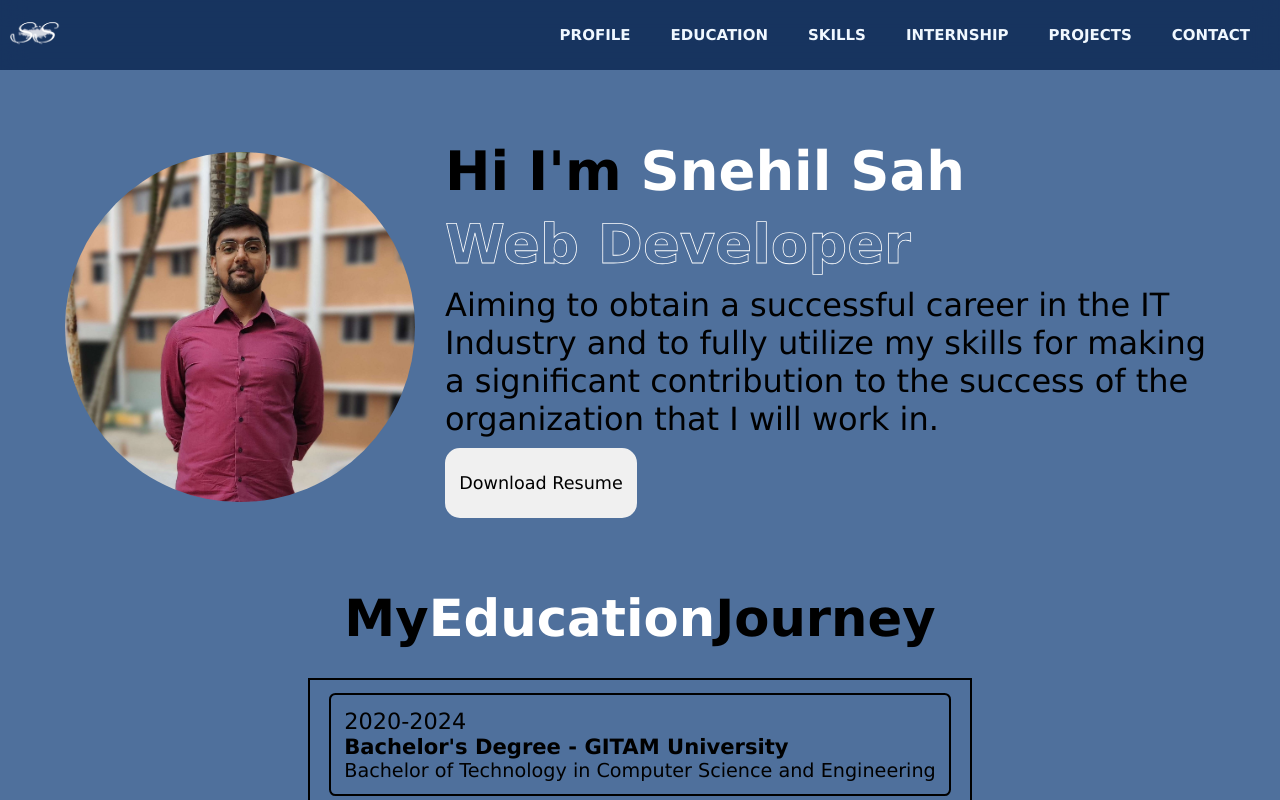
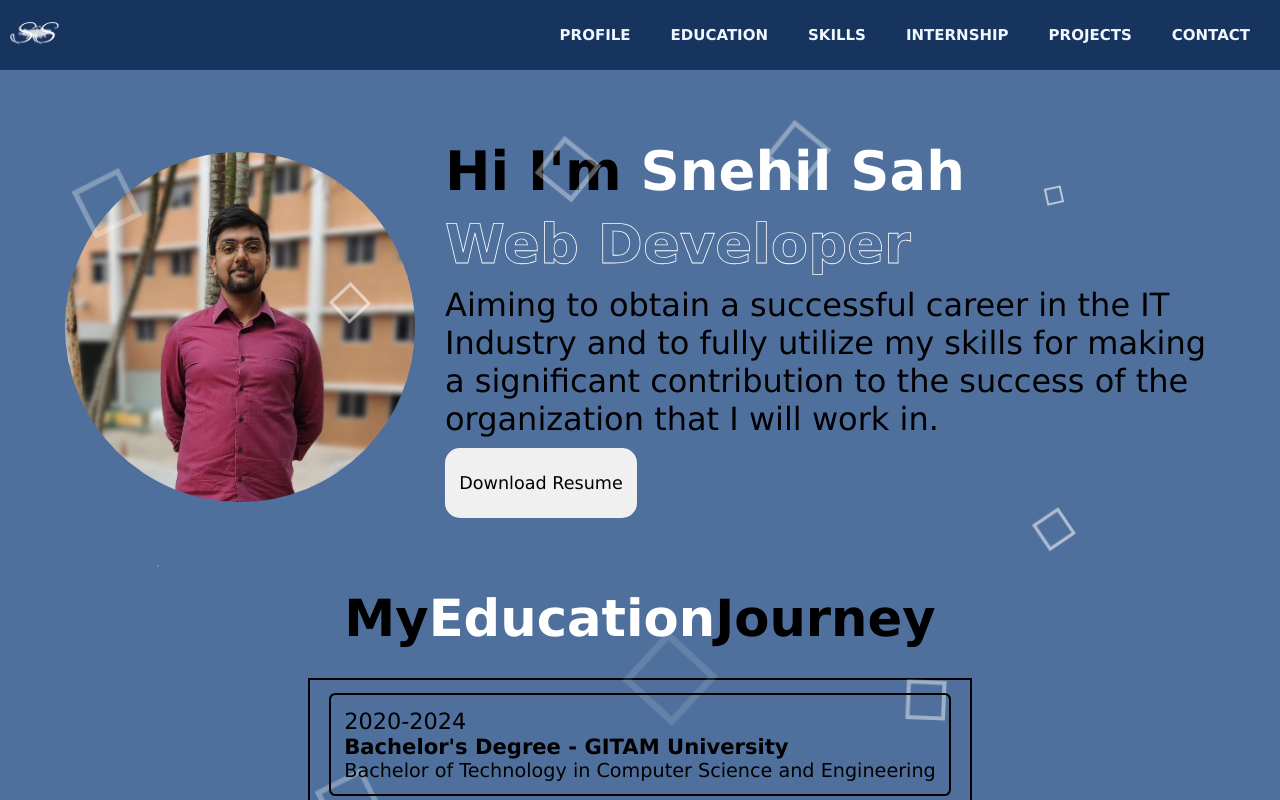
Before and after one commit to snehil891/personal-portfolio, a React (Create React App) app: page / in a window 1280 px wide. Shown: the top 800 px of the page. Built offline with nearby package versions, Linux system fonts and the light colour scheme.

Commit message:
animated-background added

```diff
--- a/src/Components/Profile.js
+++ b/src/Components/Profile.js
@@ -1,12 +1,25 @@
 /* eslint-disable jsx-a11y/img-redundant-alt */
 import React from "react";
 import "./styles/profile.css";
+import "./styles/animated-background.css";
 import myImage from "./myImage.jpg";
 import Resume from "./Resume.pdf";
 
 export default function Profile() {
   return (
     <div className="animated-background">
+      <div className="animated-box">
+        <div></div>
+        <div></div>
+        <div></div>
+        <div></div>
+        <div></div>
+        <div></div>
+        <div></div>
+        <div></div>
+        <div></div>
+        <div></div>
+      </div>
       <div className="home" id="home">
         <div className="img">
           <img src={myImage} about="image" alt="image"></img>
--- /dev/null
+++ b/src/Components/styles/animated-background.css
@@ -0,0 +1,78 @@
+.animated-box div {
+  position: absolute;
+  width: 60px;
+  height: 60px;
+  background-color: transparent;
+  border: 6px solid rgba(255, 255, 255, 0.916);
+}
+
+.animated-box div:nth-child(1) {
+  top: 12%;
+  left: 42%;
+  animation: animates 10s linear infinite;
+}
+
+.animated-box div:nth-child(2) {
+  top: 70%;
+  left: 50%;
+  animation: animates 7s linear infinite;
+}
+
+.animated-box div:nth-child(3) {
+  top: 15%;
+  left: 6%;
+  animation: animates 9s linear infinite;
+}
+
+.animated-box div:nth-child(4) {
+  top: 10%;
+  left: 60%;
+  animation: animates 10s linear infinite;
+}
+
+.animated-box div:nth-child(5) {
+  top: 67%;
+  left: 10%;
+  animation: animates 6s linear infinite;
+}
+
+.animated-box div:nth-child(6) {
+  top: 80%;
+  left: 70%;
+  animation: animates 12s linear infinite;
+}
+
+.animated-box div:nth-child(7) {
+  top: 60%;
+  left: 80%;
+  animation: animates 15s linear infinite;
+}
+
+.animated-box div:nth-child(8) {
+  top: 32%;
+  left: 25%;
+  animation: animates 16s linear infinite;
+}
+
+.animated-box div:nth-child(9) {
+  top: 90%;
+  left: 25%;
+  animation: animates 9s linear infinite;
+}
+
+.animated-box div:nth-child(10) {
+  top: 20%;
+  left: 80%;
+  animation: animates 5s linear infinite;
+}
+
+@keyframes animates {
+  0% {
+    transform: scale(0) translateY(0) rotate(0);
+    opacity: 1;
+  }
+  100% {
+    transform: scale(1.3) translateY(90px) rotate(360deg);
+    opacity: 0;
+  }
+}
```
